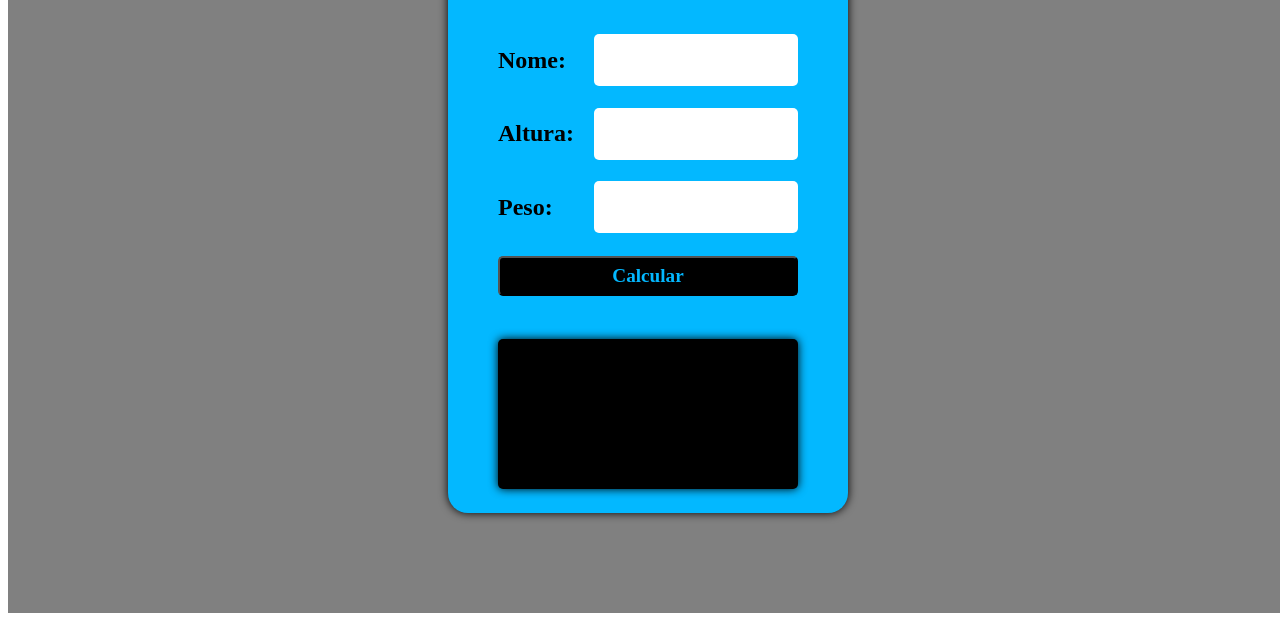
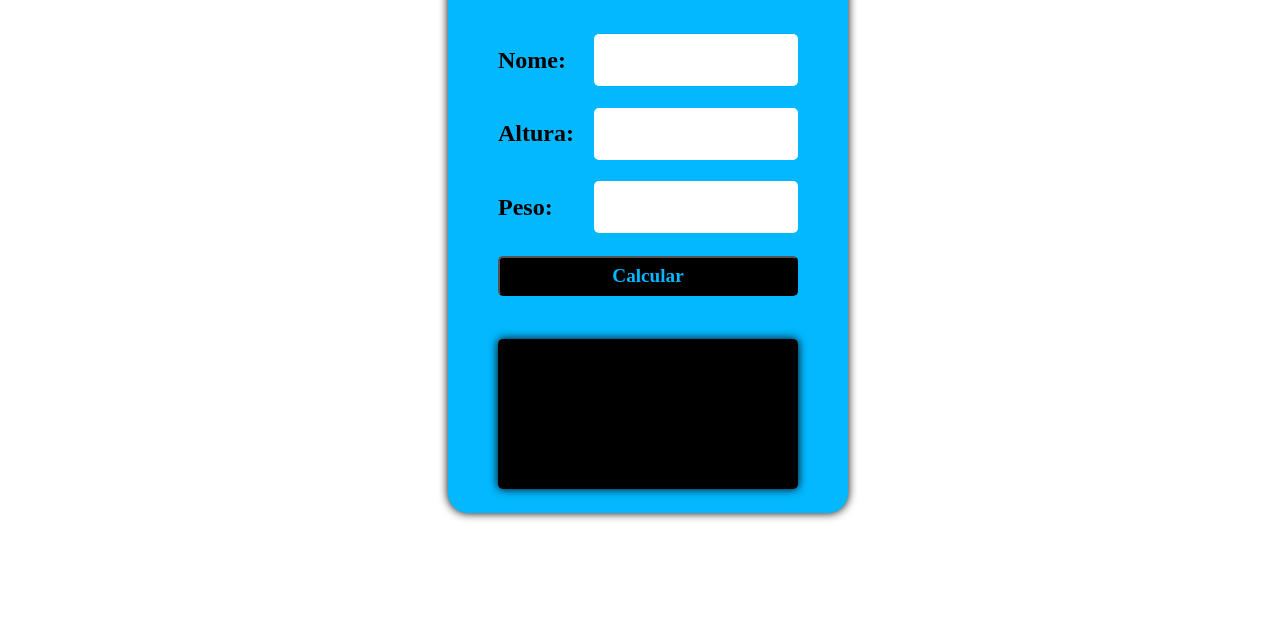
Before and after one commit to viniciusvma/imc, a plain HTML site: page index.html in a window 1280 px wide. Shown: the part 195-816 px from the top of the page. Drawn offline with Linux system fonts and the light colour scheme.

Commit message:
Update style.css

```diff
--- a/style.css
+++ b/style.css
@@ -1,5 +1,4 @@
 main{
-    background: gray;
     display: flex;
     width: 100vw;
     height: 100vh;
```
